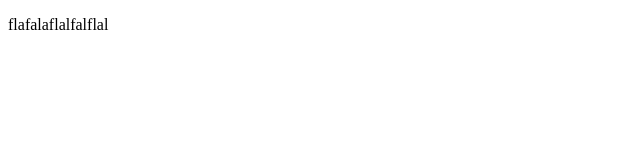
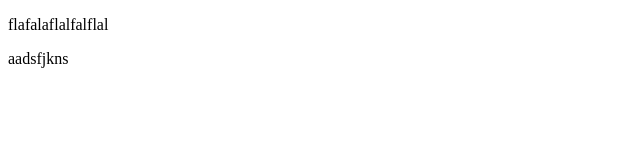
Before and after one commit to hiihh/flaskapp, a plain HTML site: page index.html in a window 1280 px wide. Shown: the full height of the page, 0-640 px from the left. Drawn offline with Linux system fonts and the light colour scheme.

Commit message:
Change index.html

```diff
--- a/index.html
+++ b/index.html
@@ -7,5 +7,6 @@
 </head>
 <body>
     <p>flafalaflalfalflal</p>
+    <p>aadsfjkns</p>
 </body>
 </html>
```
